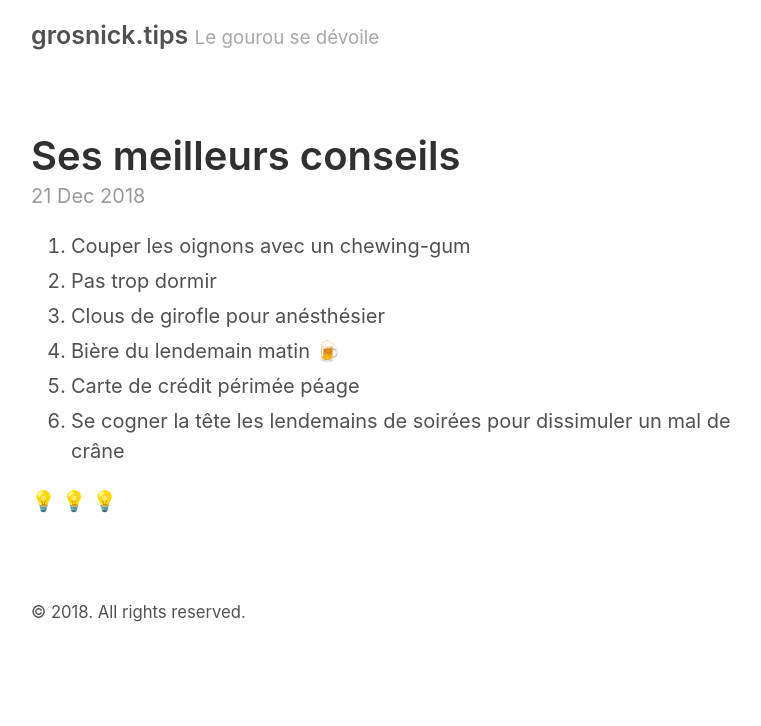
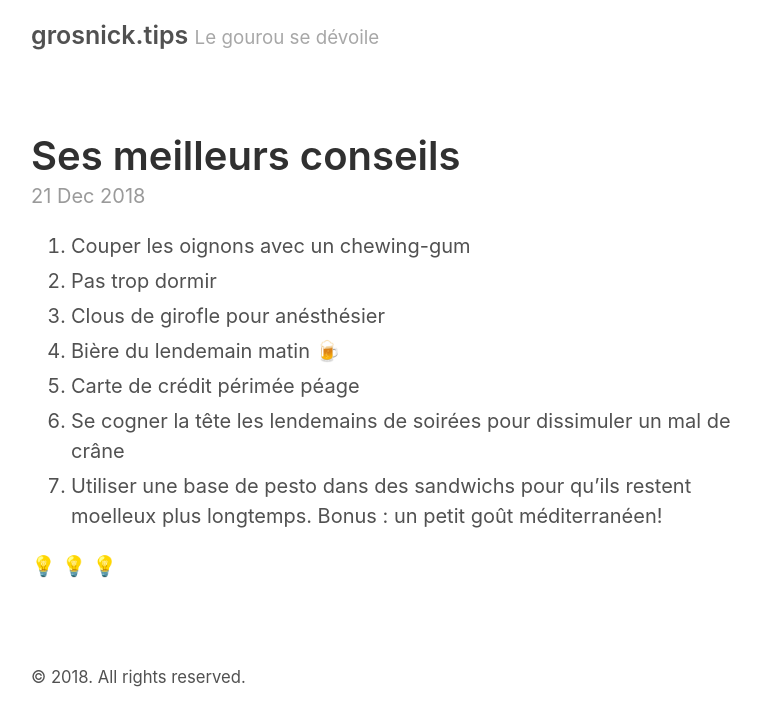
Before and after one commit to garytouet/grosnick-tips, a Jekyll site: the page built from _posts/2018-12-21-meilleurs-conseils.md, in a window 1280 px wide. Shown: the top 726 px of the page, without its empty margins (259-1020 px from the left). Built offline with Jekyll 4.4.1, drawn with Linux system fonts in a browser that asks for light colours; emoji names are drawn with the system emoji font.

Commit message:
Update from Forestry.io - Updated 2018-12-21-meilleurs-conseils.md

```diff
--- a/_posts/2018-12-21-meilleurs-conseils.md
+++ b/_posts/2018-12-21-meilleurs-conseils.md
@@ -9,5 +9,6 @@ title: Ses meilleurs conseils
 4. Bière du lendemain matin :beer:
 5. Carte de crédit périmée péage
 6. Se cogner la tête les lendemains de soirées pour dissimuler un mal de crâne
+7. Utiliser une base de pesto dans des sandwichs pour qu’ils restent moelleux plus longtemps. Bonus : un petit goût méditerranéen!
 
 :bulb: :bulb: :bulb:
```
